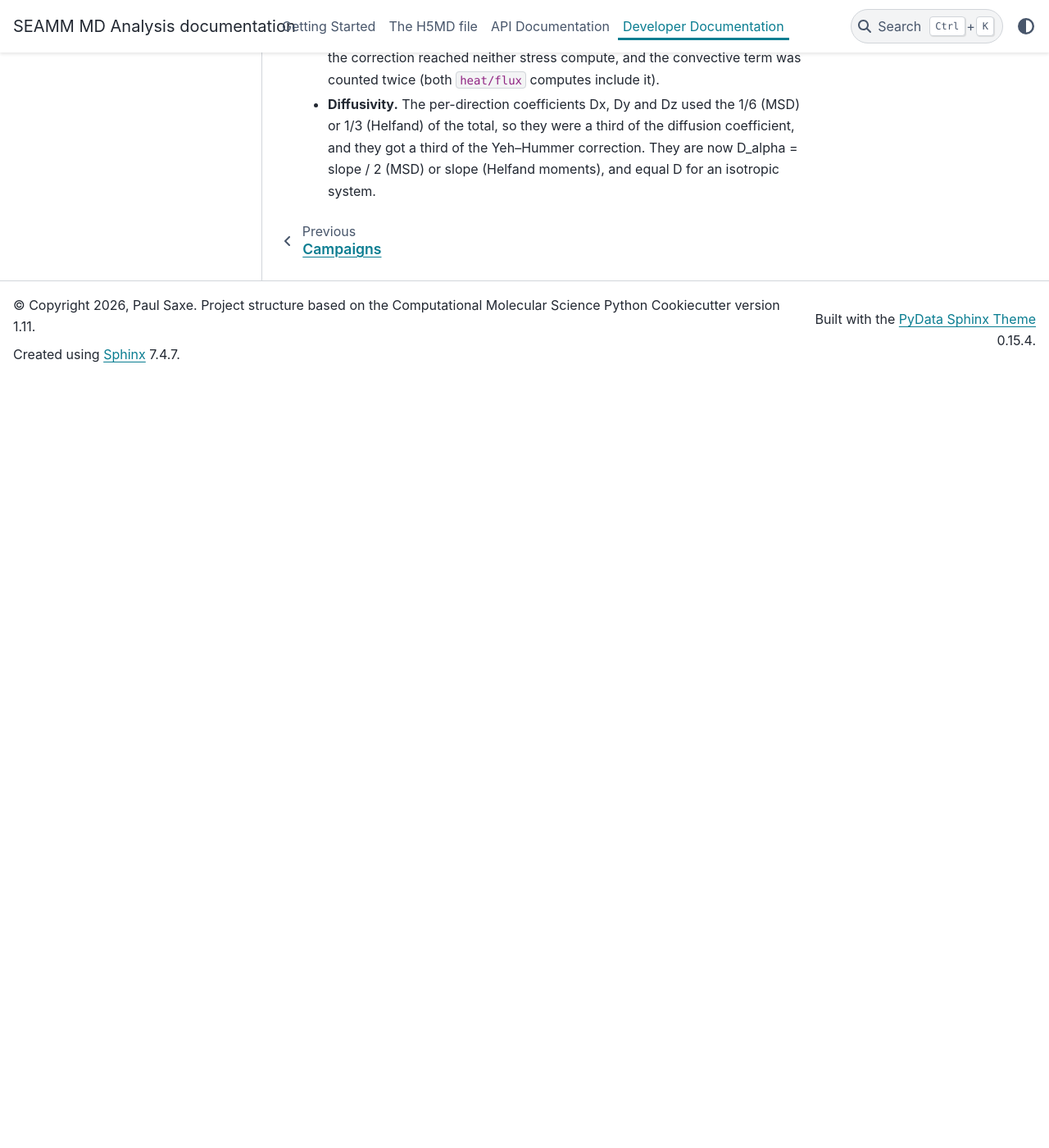
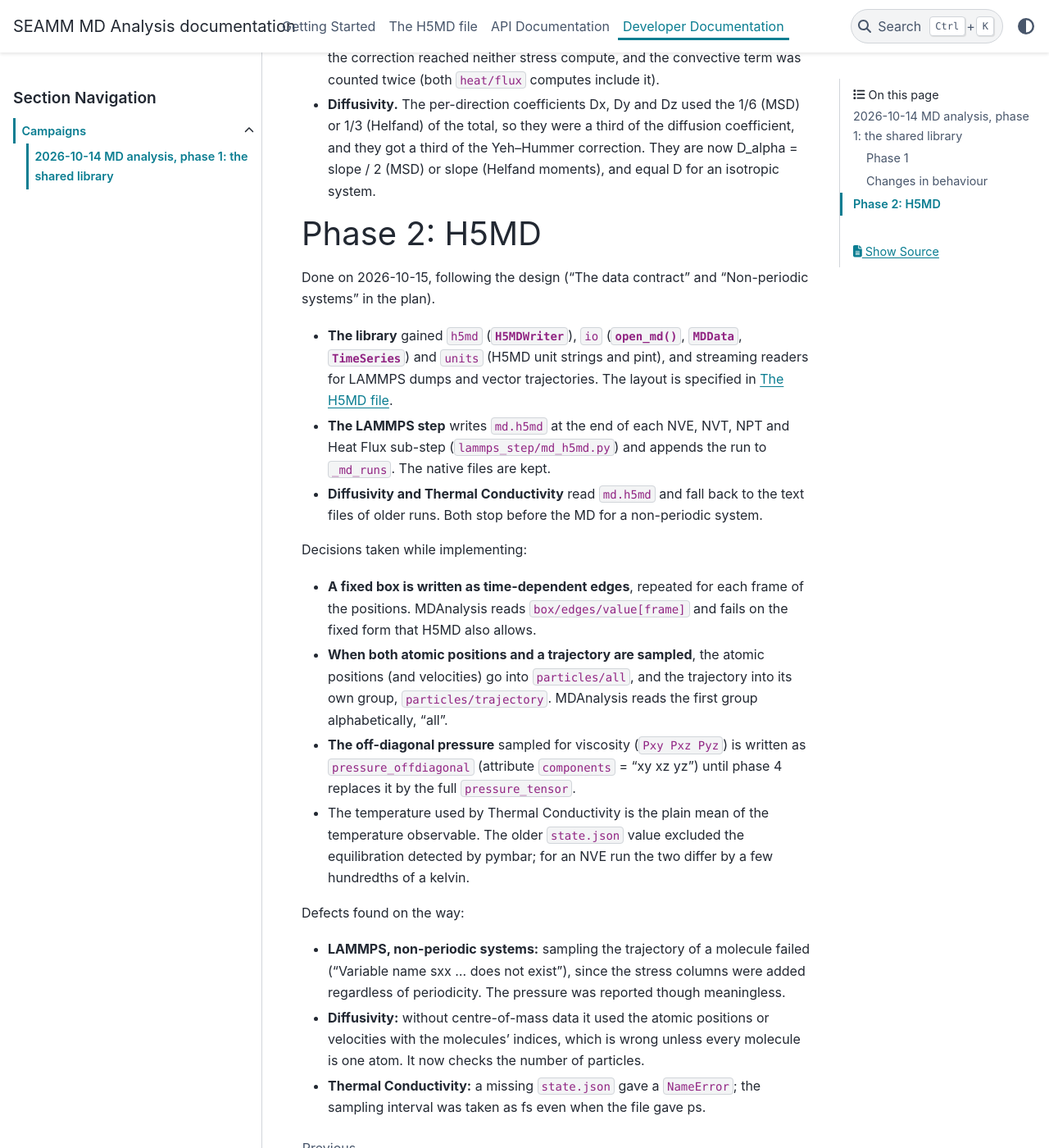
Before and after one commit to molssi-seamm/seamm_md_analysis, a Sphinx documentation site: the page built from docs/developer_guide/campaigns/2026-10-14/index.rst, in a window 1280 px wide and 1400 px high, scrolled down 2899 px. Shown: the whole window at 82% size. Built offline with Sphinx 7.4.7 and the PyData theme 0.15.4, drawn with Linux system fonts in a browser that asks for light colours; pages that are not in the unit, such as notebooks, are missing from menus; the version number could not be read and is left out; before the commit the page ends 3361 px from its top, so only the background shows below that.

Commit message:
HISTORY and the phase 2 campaign notes
Co-Authored-By: Claude Opus 5.5 <noreply@anthropic.com>

```diff
--- a/docs/developer_guide/campaigns/2026-10-14/index.rst
+++ b/docs/developer_guide/campaigns/2026-10-14/index.rst
@@ -114,3 +114,46 @@ Defects found and corrected in the steps at the same time:
   coefficient, and they got a third of the Yeh–Hummer correction. They are now
   D_alpha = slope / 2 (MSD) or slope (Helfand moments), and equal D for an
   isotropic system.
+
+Phase 2: H5MD
+=============
+
+Done on 2026-10-15, following the design ("The data contract" and "Non-periodic
+systems" in the plan).
+
+* **The library** gained ``h5md`` (:class:`~seamm_md_analysis.H5MDWriter`), ``io``
+  (:func:`~seamm_md_analysis.open_md`, :class:`~seamm_md_analysis.MDData`,
+  :class:`~seamm_md_analysis.TimeSeries`) and ``units`` (H5MD unit strings and
+  pint), and streaming readers for LAMMPS dumps and vector trajectories. The layout
+  is specified in :ref:`h5md-layout`.
+* **The LAMMPS step** writes ``md.h5md`` at the end of each NVE, NVT, NPT and Heat
+  Flux sub-step (``lammps_step/md_h5md.py``) and appends the run to ``_md_runs``.
+  The native files are kept.
+* **Diffusivity and Thermal Conductivity** read ``md.h5md`` and fall back to the
+  text files of older runs. Both stop before the MD for a non-periodic system.
+
+Decisions taken while implementing:
+
+* **A fixed box is written as time-dependent edges**, repeated for each frame of
+  the positions. MDAnalysis reads ``box/edges/value[frame]`` and fails on the fixed
+  form that H5MD also allows.
+* **When both atomic positions and a trajectory are sampled**, the atomic positions
+  (and velocities) go into ``particles/all``, and the trajectory into its own group,
+  ``particles/trajectory``. MDAnalysis reads the first group alphabetically, "all".
+* **The off-diagonal pressure** sampled for viscosity (``Pxy Pxz Pyz``) is written as
+  ``pressure_offdiagonal`` (attribute ``components`` = "xy xz yz") until phase 4
+  replaces it by the full ``pressure_tensor``.
+* The temperature used by Thermal Conductivity is the plain mean of the temperature
+  observable. The older ``state.json`` value excluded the equilibration detected by
+  pymbar; for an NVE run the two differ by a few hundredths of a kelvin.
+
+Defects found on the way:
+
+* **LAMMPS, non-periodic systems:** sampling the trajectory of a molecule failed
+  ("Variable name sxx ... does not exist"), since the stress columns were added
+  regardless of periodicity. The pressure was reported though meaningless.
+* **Diffusivity:** without centre-of-mass data it used the atomic positions or
+  velocities with the molecules' indices, which is wrong unless every molecule is
+  one atom. It now checks the number of particles.
+* **Thermal Conductivity:** a missing ``state.json`` gave a ``NameError``; the
+  sampling interval was taken as fs even when the file gave ps.
```
Also changed, not shown: HISTORY.rst (+12 -0 lines).
